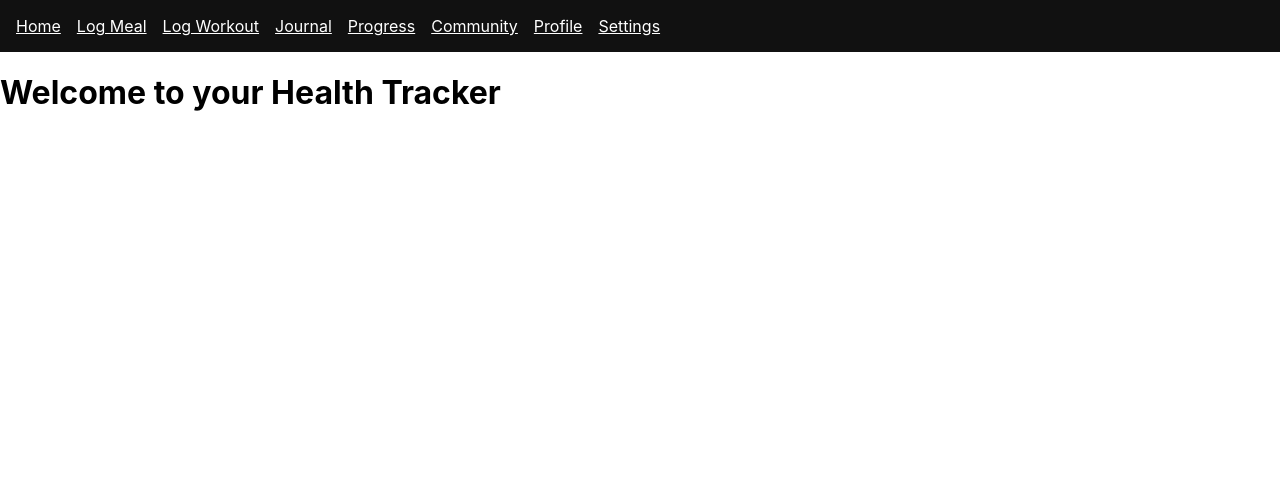
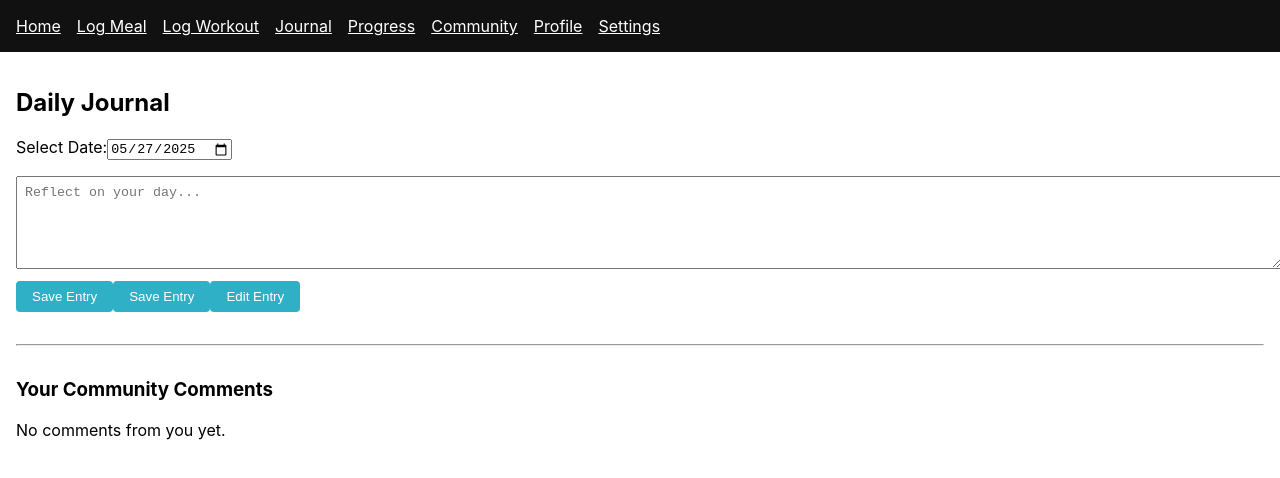
Before and after one commit to Warizzi/my-syncros-app, a React (Create React App) app: page /journal in a window 1280 px wide. Shown: the top 478 px of the page. Built offline with nearby package versions, Linux system fonts and the light colour scheme.

Commit message:
Journal Page done

```diff
--- a/src/Context/AppContext.jsx
+++ b/src/Context/AppContext.jsx
@@ -49,10 +49,26 @@ export const AppProvider = ({ children }) => {
         localStorage.setItem("workouts", JSON.stringify(workouts));
     }, [workouts]);
 
+    useEffect(() => {
+        const storedJournal = JSON.parse(localStorage.getItem("journal"));
+        if (storedJournal) setJournal(storedJournal);
+    }, []);
+
+    useEffect(() => {
+        localStorage.setItem("journal", JSON.stringify(journal));
+    }, [journal]);
+
 
     const addMeal = (meal) => setMeals((prev) => [...prev, { ...meal, date: new Date().toISOString().split('T')[0] }]);
     const addWorkout = (workout) => setWorkouts((prev) => [...prev, { ...workout, date: new Date().toISOString().split('T')[0] }]);
-    const addJournalEntry = (entry) => setJournal((prev) => [...prev, entry]);
+    const addJournalEntry = (entryOrUpdatedList) => {
+        if (Array.isArray(entryOrUpdatedList)) {
+            setJournal(entryOrUpdatedList);
+        } else {
+            setJournal((prev) => [...prev, entryOrUpdatedList]);
+        }
+    };
+
     const addCommunityPost = (post) => setCommunityPosts((prev) => [...prev, { ...post, id: Date.now(), likes: 0, comments: [] }]);
     const likePost = (postId) => setCommunityPosts((prevPosts) => prevPosts.map((post) => post.id === postId ? { ...post, likes: post.likes + 1 } : post));
     const addComment = (postId, comment) => {setCommunityPosts(prev => prev.map(post => post.id === postId ? { ...post, comments: [...post.comments, comment] } : post
--- a/src/Pages/Journal.jsx
+++ b/src/Pages/Journal.jsx
@@ -1,11 +1,109 @@
-import React from 'react';
+import React, { useState } from "react";
+import { useAppContext } from "../Context/AppContext";
 
-const Journal = () => {
+function Journal() {
+    const { journal, addJournalEntry, communityPosts, user } = useAppContext();
+    const [entry, setEntry] = useState('');
+    const [selectedDate, setSelectedDate] = useState(new Date().toISOString().split('T')[0]);
+    const [isEditing, setIsEditing] = useState(false);
+
+    const handleSave = () => {
+        if (!entry.trim()) return;
+
+        const newEntry = {
+            date: selectedDate,
+            text: entry.trim(),
+        };
+
+        const exists = journal.find(e => e.date === selectedDate);
+
+        if (exists) {
+            // Update existing entry
+            const updated = journal.map(e =>
+                e.date === selectedDate ? newEntry : e
+            );
+            addJournalEntry(updated);
+        } else {
+            // Add new entry
+            addJournalEntry([...journal, newEntry]);
+        }
+
+        setEntry('');
+        setIsEditing(false);
+    };
+
+
+    const existingEntry = journal.find(e => e.date === selectedDate);
+
+    const userComments = communityPosts
+        .flatMap(post => post.comments || [])
+        .filter(comment => comment.toLowerCase().includes(user.name.toLowerCase()));
+
     return (
-        <div>
-            <h1>Welcome to your Health Tracker</h1>
+        <div style={{ padding: '1rem' }}>
+            <h2>Daily Journal</h2>
+
+            <label>Select Date:</label>
+            <input
+                type="date"
+                value={selectedDate}
+                onChange={(e) => setSelectedDate(e.target.value)}
+                style={{ marginBottom: '1rem' }}
+            />
+
+            <textarea
+                rows="5"
+                placeholder="Reflect on your day..."
+                value={entry}
+                onChange={(e) => setEntry(e.target.value)}
+                style={{ width: '100%', padding: '0.5rem' }}
+            />
+            <button onClick={handleSave} style={{ marginTop: '0.5rem' }}>{isEditing ? 'Update Entry' : 'Save Entry'}</button>
+            <button onClick={handleSave} style={{ marginTop: '0.5rem' }}>{isEditing ? 'Update Entry' : 'Save Entry'}</button>
+
+            {isEditing && (
+                <button
+                    onClick={() => {
+                        setEntry('');
+                        setIsEditing(false);
+                    }}
+                    style={{ marginLeft: '1rem', color: 'red' }}
+                >
+                    Cancel
+                </button>
+            )}
+
+
+            {existingEntry && (
+                <div style={{ marginTop: '1rem', backgroundColor: '#f4f4f4', padding: '1rem' }}>
+                    <h4>Entry for {selectedDate}:</h4>
+                    <p>{existingEntry.text}</p>
+                </div>
+            )}
+
+            <button
+                onClick={() => {
+                    setEntry(existingEntry.text);
+                    setIsEditing(true);
+                }}
+                style={{ marginTop: '0.5rem' }}
+            >
+                Edit Entry
+            </button>
+
+            <hr style={{ margin: '2rem 0' }} />
+            <h3>Your Community Comments</h3>
+            {userComments.length > 0 ? (
+                <ul>
+                    {userComments.map((comment, i) => (
+                        <li key={i}>🗨️ {comment}</li>
+                    ))}
+                </ul>
+            ) : (
+                <p>No comments from you yet.</p>
+            )}
         </div>
     );
-};
+}
 
 export default Journal;
```
